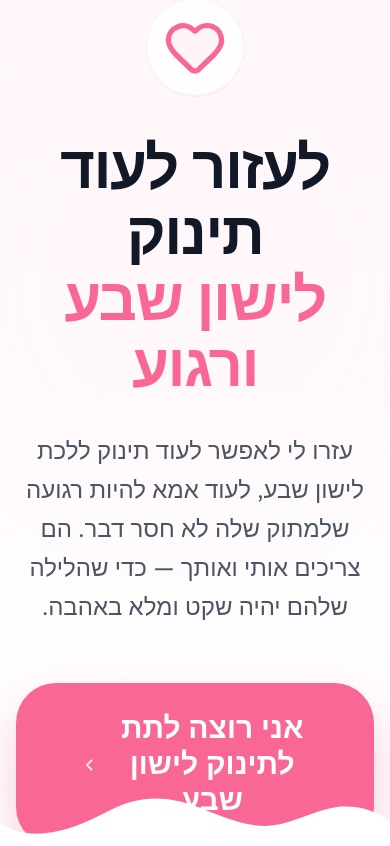
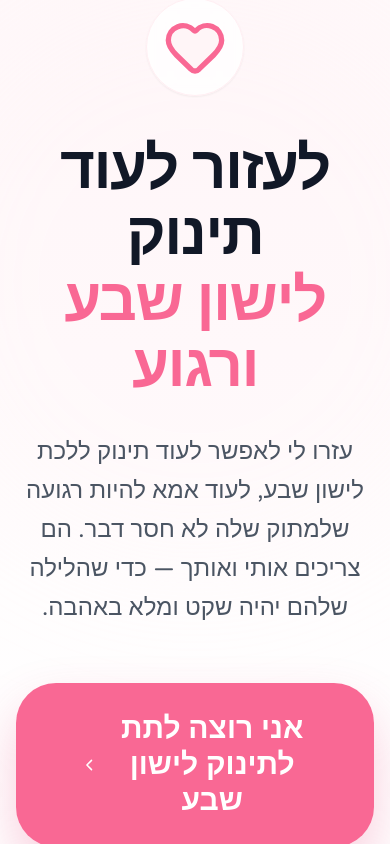
Before and after one commit to oriML/babies-of-life, a React (Vite) app: page / in a window 390 px wide. Shown: the top 846 px of the page. Built offline with nearby package versions, Linux system fonts and the light colour scheme.

Commit message:
Correct wave-like transitions (flipped colors) and fix hero button layering

```diff
--- a/src/App.tsx
+++ b/src/App.tsx
@@ -2,11 +2,11 @@ import React, { useRef, useEffect, useState } from 'react';
 import { Heart, BookOpen, ChevronLeft, AlertCircle, Sun, Calendar, PlusCircle } from 'lucide-react';
 
 const WaveDivider: React.FC<{ color: string; flip?: boolean; position: 'top' | 'bottom' }> = ({ color, flip, position }) => (
-  <div className={`absolute left-0 w-full overflow-hidden leading-[0] z-20 ${position === 'top' ? 'top-0' : 'bottom-0'} ${flip ? 'rotate-180' : ''}`}>
-    <svg viewBox="0 0 1200 120" preserveAspectRatio="none" className="relative block w-full h-[60px] md:h-[100px]">
+  <div className={`absolute left-0 w-full overflow-hidden leading-[0] z-10 ${position === 'top' ? 'top-[-1px]' : 'bottom-[-1px]'} ${flip ? 'rotate-180' : ''}`}>
+    <svg viewBox="0 0 1440 320" preserveAspectRatio="none" className="relative block w-full h-[50px] md:h-[100px]">
       <path
-        d="M0,0V46.29c47.79,22.2,103.59,32.17,158,28,70.36-5.37,136.33-33.31,206.8-37.5,73.84-4.36,147.54,16.88,218.2,35.26,69.27,18,138.3,24.88,209.4,13.08,36.15-6,69.85-17.84,104.45-29.34C989.49,25,1113,1.42,1200,42.47V0Z"
-        style={{ fill: color }}
+        fill={color}
+        d="M0,160L48,176C96,192,192,208,288,186.7C384,165,480,107,576,112C672,117,768,181,864,181.3C960,181,1056,117,1152,96C1248,75,1344,96,1392,106.7L1440,117L1440,320L1392,320C1344,320,1248,320,1152,320C1056,320,960,320,864,320C768,320,672,320,576,320C480,320,384,320,288,320C192,320,96,320,48,320L0,320Z"
       ></path>
     </svg>
   </div>
@@ -65,7 +65,7 @@ const App: React.FC = () => {
 
       {/* 2. Hero Section */}
       <section className="relative h-screen flex flex-col items-center justify-center text-center px-4 bg-gradient-to-b from-soft-pink-100/40 to-white overflow-hidden">
-        <div className="max-w-4xl animate-in fade-in zoom-in-95 duration-1000 z-10">
+        <div className="max-w-4xl animate-in fade-in zoom-in-95 duration-1000 z-30 relative">
           <div className="bg-white/80 backdrop-blur-sm p-4 rounded-full w-fit mx-auto mb-10 shadow-sm border border-soft-pink-100">
             <Heart className="w-16 h-16 text-soft-pink-500 fill-soft-pink-50" />
           </div>
@@ -78,21 +78,21 @@ const App: React.FC = () => {
           </p>
           <button
             onClick={scrollToDonation}
-            className="bg-soft-pink-500 text-white px-16 py-7 rounded-[2.5rem] text-3xl font-bold shadow-[0_25px_50px_rgba(232,61,118,0.25)] hover:bg-soft-pink-600 hover:scale-105 transition-all flex items-center gap-4 mx-auto relative z-20"
+            className="bg-soft-pink-500 text-white px-16 py-7 rounded-[2.5rem] text-3xl font-bold shadow-[0_25px_50px_rgba(232,61,118,0.25)] hover:bg-soft-pink-600 hover:scale-105 transition-all flex items-center gap-4 mx-auto"
           >
             אני רוצה לתת לתינוק לישון שבע <ChevronLeft className="w-10 h-10" />
           </button>
         </div>
-        {/* Adjusted background circle to not cut the division */}
         <div className="absolute top-1/3 left-1/2 -translate-x-1/2 -translate-y-1/2 w-[600px] h-[600px] bg-soft-pink-100/30 rounded-full mix-blend-multiply filter blur-3xl opacity-50 animate-pulse z-0"></div>
-        <WaveDivider color="#ffffff" position="bottom" flip />
+        {/* Wave to White Section 3 */}
+        <WaveDivider color="#ffffff" position="bottom" />
       </section>
 
       {/* 3. Description Section */}
       <section className="relative py-32 bg-white px-4">
-        <div className="max-w-6xl mx-auto">
+        <div className="max-w-6xl mx-auto relative z-20">
           <div className="grid md:grid-cols-2 gap-16 items-center">
-            <div className="space-y-8">
+            <div className="space-y-8 text-right">
               <div className="inline-block px-6 py-2 bg-soft-pink-100 text-soft-pink-700 rounded-full font-bold text-sm">סיפורו של פעיל בעמותת עולל</div>
               <h2 className="text-5xl font-bold leading-tight text-gray-900">למה אני פועל בתינוקות של החיים</h2>
               <p className="text-2xl text-gray-600 leading-relaxed font-light">
@@ -122,12 +122,13 @@ const App: React.FC = () => {
             <button onClick={scrollToDonation} className="bg-white border-2 border-soft-pink-500 text-soft-pink-600 px-12 py-4 rounded-2xl font-bold text-xl hover:bg-soft-pink-500 hover:text-white transition-all shadow-md">אני רוצה לעזור לעוד אמא</button>
           </div>
         </div>
+        {/* Wave to Pinkish Section 4 */}
         <WaveDivider color="#fff5f7" position="bottom" />
       </section>
 
       {/* 4. Stories from the Field - War Edition */}
-      <section className="relative py-40 bg-[#fff5f7] px-4">
-        <div className="max-w-4xl mx-auto space-y-16 text-center relative z-10">
+      <section className="relative py-40 bg-[#fff5f7] px-4 overflow-hidden">
+        <div className="max-w-4xl mx-auto space-y-16 text-center relative z-20">
           <div className="text-center space-y-4">
             <h2 className="text-5xl font-bold text-gray-900">סיפורים מהמלחמה</h2>
             <p className="text-xl text-soft-pink-600 font-medium">מאז ה-7.10, הלב שלי פוגש גבורה ושברון לב בכל יום</p>
@@ -136,7 +137,7 @@ const App: React.FC = () => {
 
           <article className="group flex flex-col md:flex-row gap-8 items-start bg-white p-10 rounded-[3.5rem] shadow-sm border border-soft-pink-50 text-right hover:shadow-lg transition-all">
             <div className="bg-soft-pink-100 p-6 rounded-[2rem] text-soft-pink-600 group-hover:bg-soft-pink-500 group-hover:text-white transition-all shrink-0"><BookOpen className="w-10 h-10" /></div>
-            <div className="space-y-4">
+            <div className="space-y-4 text-right">
               <h3 className="text-3xl font-bold text-gray-900 leading-tight">השקט של שוהם הקטנה</h3>
               <p className="text-xl text-gray-600 leading-relaxed font-light">
                 פגשתי את נעמי באשדוד, אמא לשישה שסוחבת על גבה עול בלתי יאומן. היא בהריון מתקדם והמלחמה השאירה אותם ללא פרנסה. כשמסרתי לה את התמ"ל והטיטולים עבור שוהם התינוקת, ראיתי איך האבן נגולה מעל ליבה. היא רק רצתה לדעת שהתינוקת שבעה.
@@ -146,7 +147,7 @@ const App: React.FC = () => {
 
           <article className="group flex flex-col md:flex-row gap-8 items-start bg-white p-10 rounded-[3.5rem] shadow-sm border border-soft-pink-50 text-right hover:shadow-lg transition-all">
             <div className="bg-soft-pink-100 p-6 rounded-[2rem] text-soft-pink-600 group-hover:bg-soft-pink-500 group-hover:text-white transition-all shrink-0"><Heart className="w-10 h-10" /></div>
-            <div className="space-y-4">
+            <div className="space-y-4 text-right">
               <h3 className="text-3xl font-bold text-gray-900 leading-tight">יד מושטת לגליה</h3>
               <p className="text-xl text-gray-600 leading-relaxed font-light">
                 גליה עברה לאשדוד באמצע המלחמה, פצועה אחרי ניתוח. עזרנו להם עם מטרנות וטיטולים בדיוק ברגעים שהכל נראה אבוד. היום גליה הודתה לי עם דמעות של נחת בעיניים — בעלה חזר לעבוד והם כבר עומדים על הרגליים.
@@ -156,7 +157,7 @@ const App: React.FC = () => {
 
           <article className="group flex flex-col md:flex-row gap-8 items-start bg-white p-10 rounded-[3.5rem] shadow-sm border border-soft-pink-50 text-right hover:shadow-lg transition-all">
             <div className="bg-soft-pink-100 p-6 rounded-[2rem] text-soft-pink-600 group-hover:bg-soft-pink-500 group-hover:text-white transition-all shrink-0"><AlertCircle className="w-10 h-10" /></div>
-            <div className="space-y-4">
+            <div className="space-y-4 text-right">
               <h3 className="text-3xl font-bold text-gray-900 leading-tight">התקווה של עטרה</h3>
               <p className="text-xl text-gray-600 leading-relaxed font-light">
                 עטרה היא אמא חד הורית גיבורה מאשדוד שמתמודדת עם השלכות של גידול בראש. הבאנו לה ארגז חירום והכנסנו אותה לפרויקט שלנו. זה השקט שלה — לדעת שבתוך כל הקושי, האוכל של התינוק מובטח.
@@ -168,12 +169,13 @@ const App: React.FC = () => {
             <button onClick={scrollToDonation} className="bg-soft-pink-500 text-white px-12 py-5 rounded-2xl font-bold text-xl hover:bg-soft-pink-600 transition-all shadow-xl">אני רוצה להיות שותף</button>
           </div>
         </div>
+        {/* Wave to White Section 4.1 */}
         <WaveDivider color="#ffffff" position="bottom" />
       </section>
 
       {/* 4.1 Additional Heart-to-Heart Stories */}
       <section className="relative py-32 bg-white px-4">
-        <div className="max-w-6xl mx-auto space-y-16 relative z-10">
+        <div className="max-w-6xl mx-auto space-y-16 relative z-20 text-right">
           <div className="text-center space-y-4">
             <h2 className="text-4xl font-bold text-gray-900">עוד רגעים שאני לא שוכח</h2>
             <p className="text-lg text-gray-500">כל פניה היא עולם ומלואו של תקווה ושובע</p>
@@ -188,9 +190,9 @@ const App: React.FC = () => {
               { title: "הכוחות של מירי", text: "מירי מתמודדת עם אי ספיקת כליות ומשפחה גדולה. לספק להם אוכל וביגוד לתינוקות זה לא רק עזרה — זה אוויר לנשימה." },
               { title: "הבקשה של אמה", text: "אמה מנתניה מטפלת במסירות בתינוקת שלה. הידיעה שלתינוקת שלה לא יחסר דבר היא כל מה שהיא צריכה כדי להמשיך הלאה." }
             ].map((story, i) => (
-              <div key={i} className="bg-soft-pink-50/30 p-8 rounded-[3rem] border border-soft-pink-100 flex flex-col h-full hover:shadow-md transition-shadow">
-                <h3 className="text-2xl font-bold mb-4 text-soft-pink-600">{story.title}</h3>
-                <p className="text-gray-600 leading-relaxed font-light">{story.text}</p>
+              <div key={i} className="bg-soft-pink-50/30 p-8 rounded-[3rem] border border-soft-pink-100 flex flex-col h-full hover:shadow-md transition-shadow text-right">
+                <h3 className="text-2xl font-bold mb-4 text-soft-pink-600 text-right">{story.title}</h3>
+                <p className="text-gray-600 leading-relaxed font-light text-right">{story.text}</p>
               </div>
             ))}
           </div>
@@ -198,12 +200,13 @@ const App: React.FC = () => {
             <button onClick={scrollToDonation} className="bg-white border-2 border-soft-pink-500 text-soft-pink-600 px-12 py-4 rounded-2xl font-bold text-xl hover:bg-soft-pink-500 hover:text-white transition-all shadow-md">אני רוצה לעזור לעוד אמא</button>
           </div>
         </div>
+        {/* Wave to Pinkish Gallery Section */}
         <WaveDivider color="#fff5f7" position="bottom" />
       </section>
 
       {/* Gallery Section */}
       <section className="relative py-40 bg-[#fff5f7] px-4 overflow-hidden">
-        <div className="max-w-6xl mx-auto space-y-24 relative z-10">
+        <div className="max-w-6xl mx-auto space-y-24 relative z-20">
           <div className="space-y-12 text-center">
             <h2 className="text-4xl font-bold text-gray-900">הפעילות שלי בשטח</h2>
             <div className="grid grid-cols-1 md:grid-cols-3 gap-8">
@@ -228,25 +231,27 @@ const App: React.FC = () => {
             </div>
           </div>
         </div>
+        {/* Wave to Deep Pink Section 5 */}
         <WaveDivider color="#f96894" position="bottom" />
       </section>
 
       {/* 5. The Choice Section */}
-      <section className="relative py-40 bg-soft-pink-600 text-white px-4">
-        <div className="max-w-4xl mx-auto text-center space-y-12 relative z-10">
+      <section className="relative py-48 bg-[#f96894] text-white px-4 overflow-hidden">
+        <div className="max-w-4xl mx-auto text-center space-y-12 relative z-20">
           <AlertCircle className="w-20 h-20 mx-auto opacity-80" />
           <h2 className="text-5xl md:text-6xl font-bold leading-tight">איך אני יכול לבחור מי ילך לישון שבע?</h2>
           <p className="text-2xl md:text-3xl font-light leading-relaxed opacity-95">
             השאיפה שלי היא שלא אצטרך לבחור לעולם. אני רוצה שלכל תינוק יהיה את השובע שלו, ולכל אמא יהיה את השקט שלה. בעזרתכם, אני יכול להבטיח שלמתוק של עוד אמא לא יחסר דבר הלילה.
           </p>
-          <p className="text-2xl font-bold italic border-t border-white/20 pt-10">בואו נדאג שכל תינוק יקבל את מה שהוא צריך כדי לגדול בנחת.</p>
+          <p className="text-2xl font-bold italic border-t border-white/20 pt-10 text-center">בואו נדאג שכל תינוק יקבל את מה שהוא צריך כדי לגדול בנחת.</p>
         </div>
+        {/* Wave to White Action Section */}
         <WaveDivider color="#ffffff" position="bottom" />
       </section>
 
       {/* 6. Action Section */}
-      <section ref={donationRef} className="relative py-40 bg-white px-4">
-        <div className="max-w-6xl mx-auto relative z-10">
+      <section ref={donationRef} className="relative py-40 bg-white px-4 overflow-hidden">
+        <div className="max-w-6xl mx-auto relative z-20 text-center mt-12">
           <div className="text-center mb-20 space-y-4">
             <h2 className="text-5xl font-bold text-gray-900">עזרו לי להעניק להם שובע</h2>
             <p className="text-2xl text-gray-500">בחרו איך אתם רוצים לעזור לעוד תינוק ללכת לישון שבע</p>
@@ -273,19 +278,20 @@ const App: React.FC = () => {
             <button onClick={() => handleExternalDonate()} className="bg-white border-2 border-soft-pink-500 text-soft-pink-600 px-12 py-4 rounded-2xl font-bold text-xl hover:bg-soft-pink-500 hover:text-white transition-all">עזרה בכל סכום</button>
           </div>
         </div>
+        {/* Wave to Footer Deep Pink */}
+        <WaveDivider color="#c7245a" position="bottom" />
       </section>
 
       {/* 7. Footer */}
-      <footer ref={footerRef} className="relative bg-soft-pink-700 text-white px-4 pt-24 pb-12 rounded-t-[5rem] overflow-hidden">
-        <WaveDivider color="#ffffff" position="top" />
-        <div className="max-w-6xl mx-auto flex flex-col items-center text-center relative z-10 mt-12">
+      <footer ref={footerRef} className="relative bg-[#c7245a] text-white px-4 pt-16 pb-12 rounded-t-[5rem] overflow-hidden">
+        <div className="max-w-6xl mx-auto flex flex-col items-center text-center relative z-20">
           <div className="bg-white p-4 rounded-3xl mb-8 shadow-xl"><Heart className="w-10 h-10 text-soft-pink-600 fill-soft-pink-100" /></div>
           <div className="grid md:grid-cols-2 gap-12 w-full mb-12 items-center">
             <div className="space-y-4">
               <h4 className="text-3xl font-bold">תינוקות של החיים</h4>
               <p className="text-xl opacity-90 leading-relaxed max-w-md mx-auto">אני כאן כדי לוודא שכל תינוק ילך לישון שבע ושכל אמא תהיה רגועה. ביחד אנחנו נותנים להם התחלה רכה.</p>
             </div>
-            <div className="space-y-6 text-right md:text-center">
+            <div className="space-y-6 text-center">
               <h4 className="text-xl font-bold">הצטרפו אלי למשימה</h4>
               <button onClick={scrollToDonation} className="bg-white text-soft-pink-600 px-10 py-4 rounded-2xl font-bold text-lg hover:bg-soft-pink-50 transition-all shadow-lg">עזרו לי להשביע אותם</button>
               <p className="text-sm opacity-60">הפעילות מתבצעת בשיתוף עמותת עולל עזרה ואהבה ע"ר | סעיף 46 מוכר לצרכי מס</p>
```
